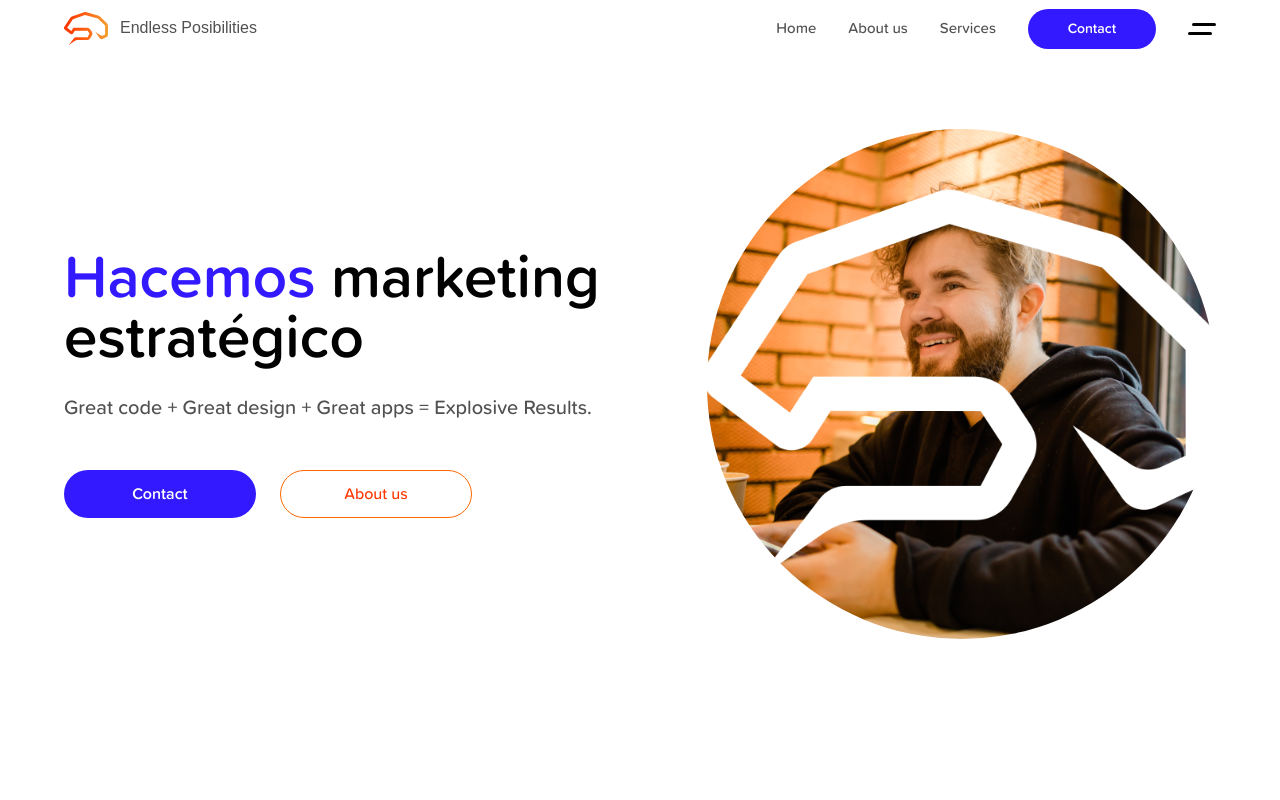
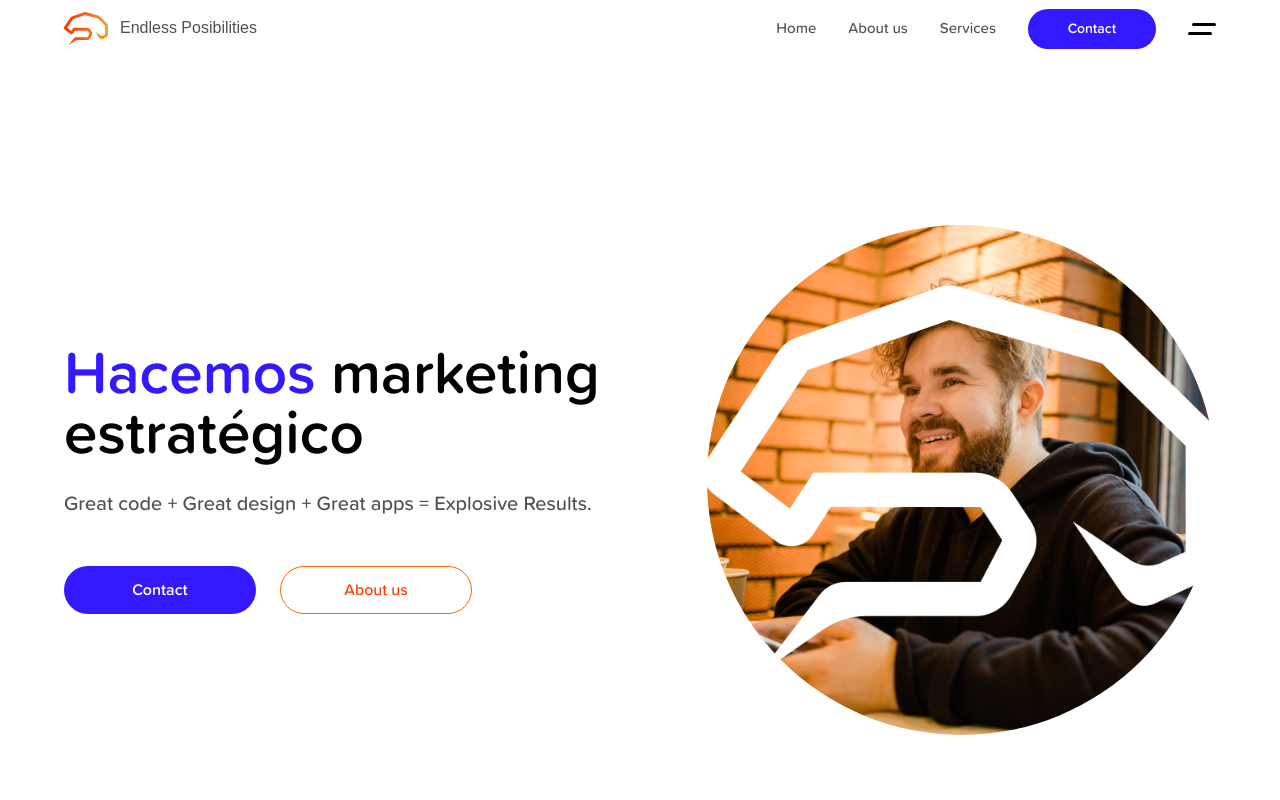
Before and after one commit to saufth/emah-dev, a Next.js app: page / in a window 1280 px wide. Shown: the top 800 px of the page. Built offline with nearby package versions, Linux system fonts and the light colour scheme; a web font is replaced by a local one.

Commit message:
HomePage: About us link ajustment

```diff
--- a/src/styles/pages/HomePage.module.css
+++ b/src/styles/pages/HomePage.module.css
@@ -5,7 +5,7 @@
     h-auto md:h-3xl
     /* Spacing */
     mx-auto
-    mb-24
+    mb-36 md:mt-24
     /* Flexbox & Grid */
     flex
     flex-col-reverse md:flex-row
```
